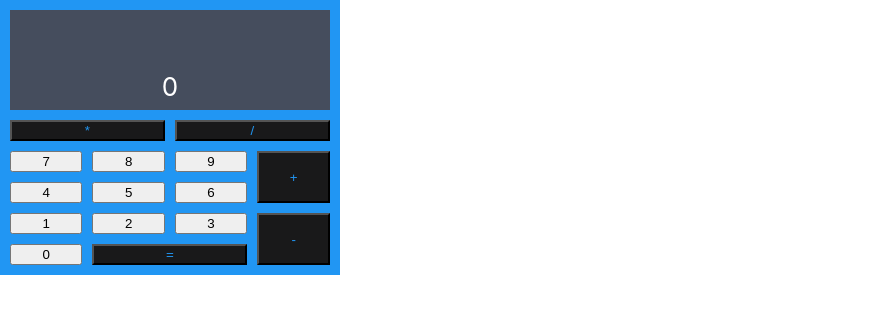
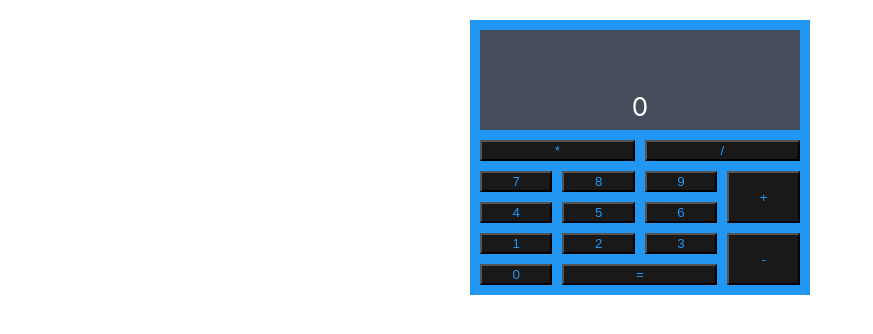
Before and after one commit to heivil/react-harjoitus, a React (Create React App) app: page / in a window 1280 px wide. Shown: the top 334 px of the page, without its empty margins (0-873 px from the left). Built offline with nearby package versions, Linux system fonts and the light colour scheme.

Commit message:
Laskin laskee väärin

```diff
--- a/src/App.css
+++ b/src/App.css
@@ -24,41 +24,31 @@
   padding: 10px;
   height: 100%;
   width: 25%;
+  margin: 20px auto;
 }
 
-.Number-btn{
+.Grid-container > button {
   background-color: #19191a;
   color: #2196F3;
-  grid-area: numBtn;
 }
 
 .Plus-btn{
-  background-color: #19191a;
-  color: #2196F3;
   grid-area: plusBtn;
 }
 
 .Minus-btn{
-  background-color: #19191a;
-  color: #2196F3;
   grid-area: minusBtn;
 }
 
 .Multi-btn{
-  background-color: #19191a;
-  color: #2196F3;
   grid-area: multiBtn;
 }
 
 .Division-btn{
-  background-color: #19191a;
-  color: #2196F3;
   grid-area: divBtn;
 }
 
 .Equals-btn{
-  background-color: #19191a;
-  color: #2196F3;
   grid-area: eqBtn;
 }
 
--- a/src/App.js
+++ b/src/App.js
@@ -1,55 +1,82 @@
 import './App.css';
 import {useState} from "react";
 import CalcButton from './CalcButton';
+import CalcScreen from './CalcScreen';
 
 let buttons = ["1","2","3","4","5","6","7","8","9","0","+","-","*","/","="]
+let currentOperator = "", previousNumber = "", previousButton = "";
 function App() {
   const [text, setText] = useState("")
   const [result, setResult] = useState(0)
-  let currentOperator = "", previousOperator = "", previousNumber = 0
+
 
   const buttonPressed=(x)=>{
     if (x === "=") {
-      setText(result)
+        setText(result)
+        currentOperator = ""
+        previousNumber = text
     } else if(x === "+" || x === "-" || x === "*" || x === "/"){
-      if(currentOperator !== "") previousOperator = currentOperator
-
-      currentOperator = x
+      //tarkista oliko edellinen merkki/nappi operaattori
+      if(previousButton !== "+" && previousButton !== "-" && previousButton !== "*" && previousButton !== "/" && previousButton !== "="){
+          currentOperator = x
+          setText(text+x)
+          previousNumber = ""
+        }
     } else {
-      const numX = Number(x)
-      previousNumber = numX
-      calculate(numX)
+      //jos edellinen nappi oli operaattori voi uuden numeron laskea tulokseen
+      if(previousButton === "+" || previousButton === "-" || previousButton === "*" || previousButton === "/"){
+        let numX = Number(x)
+        calculate(numX)
+        previousNumber = x
+        setText(text+x)
+      }else {
+        //jos edellinen nappi oli luku, yhdistetään uusi luku edelliseen
+        if(previousNumber !== undefined){
+          let newNum = previousNumber + x
+          setText(text+x)
+          let numX = Number(newNum)
+          console.log(typeof numX + " s" + previousNumber)
+          calculate(numX)
+          previousNumber = newNum
+        }else {
+          previousNumber = x
+          setText(text+x)
+          calculate(Number(x))
+        }
+      }
     }
-    setText(text+x)
+    previousButton = x
   }
 
   const calculate = (number) =>{
+    let temp = 0;
     switch(currentOperator){
       case "+":
-        if(previousOperator === "+" || previousOperator === "-"){
-          setResult(result + number)
-        }else {
-
-        }
+        setResult(result + number)
         return
       case "-":
         setResult(result - number)
         return
       case "*":
-        setResult(result * number)
+        temp = previousNumber * number
+        setResult(result - previousNumber)
+        setResult(result + temp)
         return
       case "/":
-        setResult(result / number)
+        temp = previousNumber / number
+        setResult(result - previousNumber)
+        setResult(result + temp)
         return
+      default:{
+        setResult(number)
+        return
+      }
     }
   }
 
   return (
       <div className='Grid-container'>
-        <div className='Calc-screen'>
-          <p>{text}</p>
-          <p>{result}</p>
-        </div>
+          <CalcScreen text={text} result={result}/>
           {buttons.map((btn,index)=><CalcButton key={index} buttonPressed={buttonPressed} btn={btn}/>)}
       </div>
   );
--- /dev/null
+++ b/src/CalcScreen.js
@@ -0,0 +1,10 @@
+import './App.css';
+function CalcScreen(props) {
+  return (
+    <div className='Calc-screen'>
+      <p>{props.text}</p>
+      <p>{props.result}</p>
+    </div>
+  );
+}
+export default CalcScreen;
```
